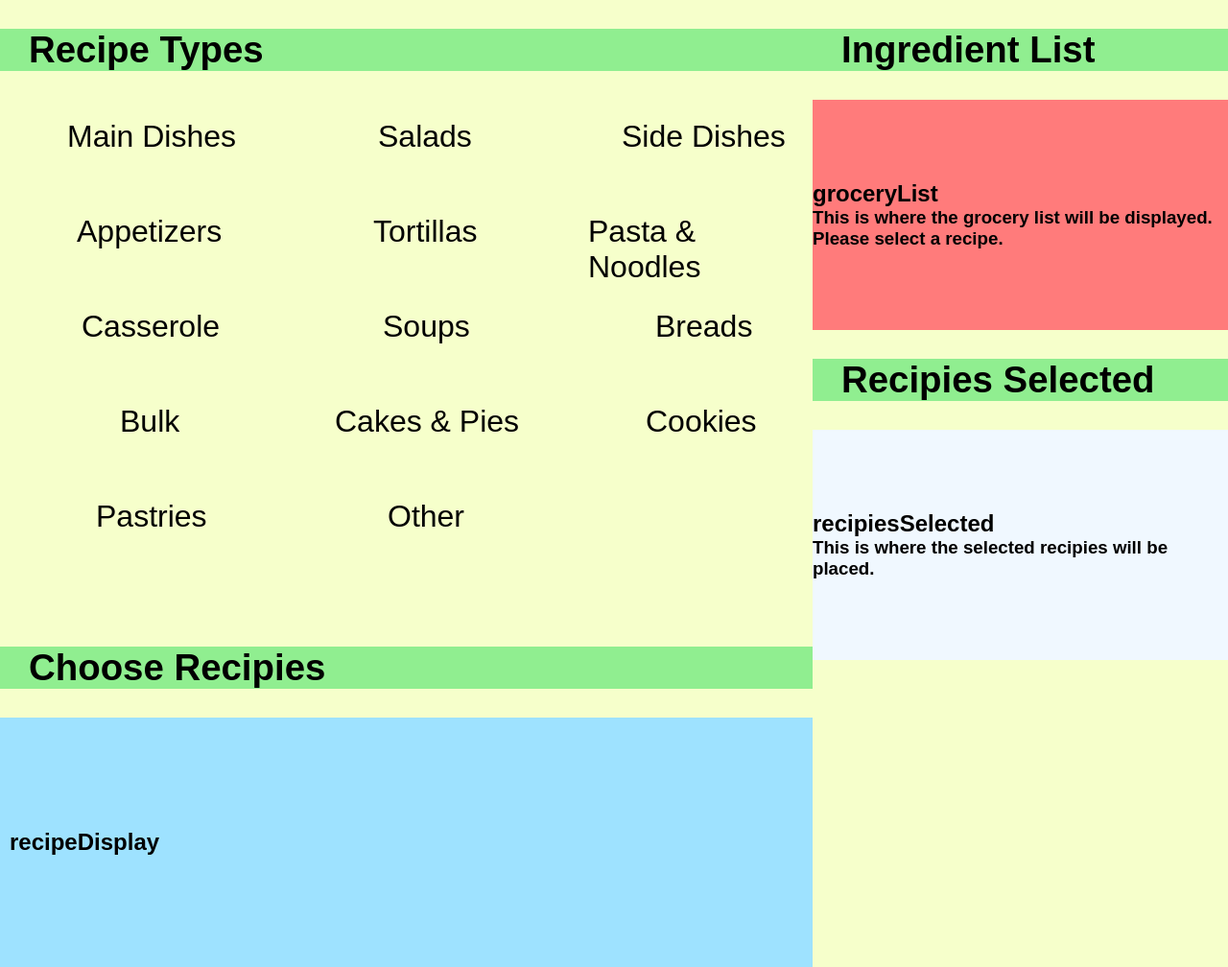
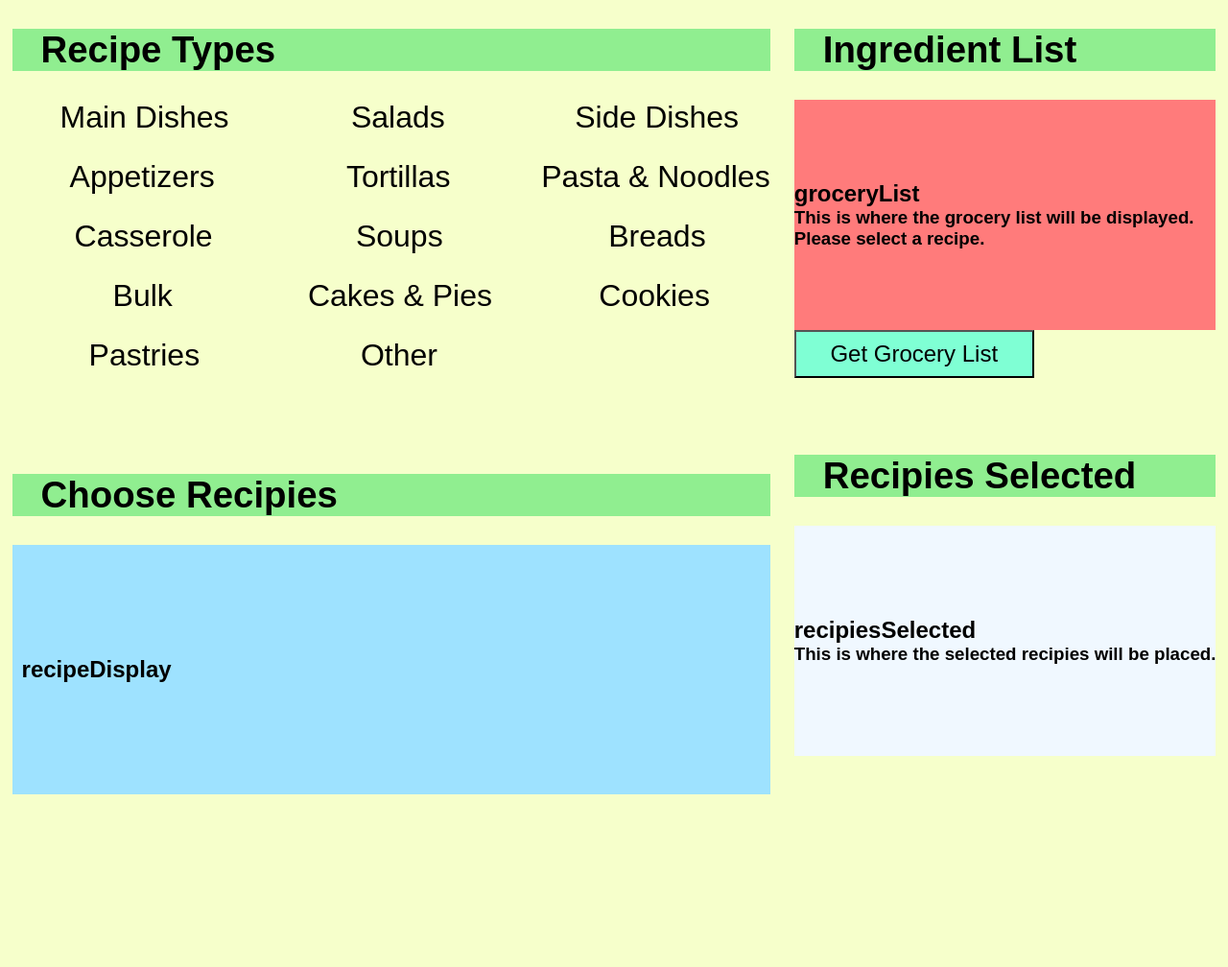
Before and after one commit to SpencerCox21/Grocery-Finder-V1, a website: page groceryFinderV1/main.html in a window 1280 px wide. Shown: the whole page at 96% size. After the commit the page ends 828 px from the top, so only its background shows below. Drawn offline with Linux system fonts and the light colour scheme.

Commit message:
modified css and html to add better functionallity to future js function.

```diff
--- a/groceryFinderV1/main.css
+++ b/groceryFinderV1/main.css
@@ -44,32 +44,28 @@ a {
     display: grid;
     grid-template-columns: repeat(3, 1fr);
     grid-template-rows: repeat(5, 1fr);
-    grid-column-gap: 5px;
-    grid-row-gap: 5px;
     grid-area: auto;
-
-    ;
 }
 
-#mainDishesLink { grid-area: 1 / 1 / 2 / 2; padding-left: 70px; padding-top: 20px;}
-#saladsLink { grid-area: 1 / 2 / 2 / 3; padding-left: 110px; padding-top: 20px;}
-#sideDishesLink { grid-area: 1 / 3 / 2 / 4; padding-left: 80px; padding-top: 20px;}
-#appetizersLink { grid-area: 2 / 1 / 3 / 2; padding-left: 80px; padding-top: 20px;}
-#tortillasLink { grid-area: 2 / 2 / 3 / 3; padding-left: 105px; padding-top: 20px;}
-#pastaAndNoodlesLink { grid-area: 2 / 3 / 3 / 4; padding-left: 45px; padding-top: 20px;}
-#casseroleLink { grid-area: 3 / 1 / 4 / 2; padding-left: 85px; padding-top: 20px;}
-#soupsLink { grid-area: 3 / 2 / 4 / 3; padding-left: 115px; padding-top: 20px;}
-#breadsLink { grid-area: 3 / 3 / 4 / 4; padding-left: 115px; padding-top: 20px;}
-#bulkLink { grid-area: 4 / 1 / 5 / 2; padding-left: 125px; padding-top: 20px;}
-#cakeAndPieLink { grid-area: 4 / 2 / 5 / 3; padding-left: 65px; padding-top: 20px;}
-#cookiesLink { grid-area: 4 / 3 / 5 / 4; padding-left: 105px; padding-top: 20px;}
-#pastriesLink { grid-area: 5 / 1 / 6 / 2; padding-left: 100px; padding-top: 20px;}
-#otherRecipiesLink { grid-area: 5 / 2 / 6 / 4; padding-left: 120px; padding-top: 20px;}
+#mainDishesLink { grid-area: 1 / 1 / 2 / 2; padding-left: 50px; padding-bottom: 25px;}
+#saladsLink { grid-area: 1 / 2 / 2 / 3; padding-left: 90px; padding-bottom: 25px;}
+#sideDishesLink { grid-area: 1 / 3 / 2 / 4; padding-left: 60px; padding-bottom: 25px;}
+#appetizersLink { grid-area: 2 / 1 / 3 / 2; padding-left: 60px; padding-bottom: 25px;}
+#tortillasLink { grid-area: 2 / 2 / 3 / 3; padding-left: 85px; padding-bottom: 25px;}
+#pastaAndNoodlesLink { grid-area: 2 / 3 / 3 / 4; padding-left: 25px; padding-bottom: 25px;}
+#casseroleLink { grid-area: 3 / 1 / 4 / 2; padding-left: 65px; padding-bottom: 25px;}
+#soupsLink { grid-area: 3 / 2 / 4 / 3; padding-left: 95px; padding-bottom: 25px;}
+#breadsLink { grid-area: 3 / 3 / 4 / 4; padding-left: 95px; padding-bottom: 25px;}
+#bulkLink { grid-area: 4 / 1 / 5 / 2; padding-left: 105px; padding-bottom: 25px;}
+#cakeAndPieLink { grid-area: 4 / 2 / 5 / 3; padding-left: 45px; padding-bottom: 25px;}
+#cookiesLink { grid-area: 4 / 3 / 5 / 4; padding-left: 85px; padding-bottom: 25px;}
+#pastriesLink { grid-area: 5 / 1 / 6 / 2; padding-left: 80px; padding-bottom: 25px;}
+#otherRecipiesLink { grid-area: 5 / 2 / 6 / 4; padding-left: 100px; padding-bottom: 25px;}
 
 
 
 
-#recipeDisplay {
+#recipeDisplay{
     padding: 10px;
     display: flex;
     flex-wrap: wrap;
@@ -87,6 +83,15 @@ a {
     min-height: calc(100vh - 70%);
     background-color: rgb(255, 123, 123);
 
+}
+
+#generateGroceryListBtn{
+    justify-self: center;
+    align-self: center;
+    background-color: aquamarine;
+    height: 50px;
+    width: 250px;
+    font-size: x-large;
 }
 
 #recipiesSelected {
@@ -115,13 +120,12 @@ a {
 #ingredientListTitle {
     font-size: larger;
     align-self: flex-start;
-    margin-left: 0px;
     background-color: lightgreen;
 }
 
 #recipiesSelectedTitle {
     font-size: larger;
     align-self: flex-start;
-    margin-left: 0px;
+    margin-top: 80px;
     background-color: lightgreen;
 }
--- a/groceryFinderV1/main.html
+++ b/groceryFinderV1/main.html
@@ -48,6 +48,7 @@
                 <h3>This is where the grocery list will be displayed.</h3>
                 <h3>Please select a recipe.</h3>
             </div>
+            <button id="generateGroceryListBtn">Get Grocery List</button>
             <div id="recipiesSelectedTitle">
                 <h1>Recipies Selected</h1>
             </div>
```
Also changed, not shown: server/controller.js (+33 -3 lines), server/appetizers.json (renamed from server/appitizers.json), server/casseroles.json (renamed from server/casserole.json), server/pastaAndNoodles.json (renamed from server/pastaAndNoodle.json).
